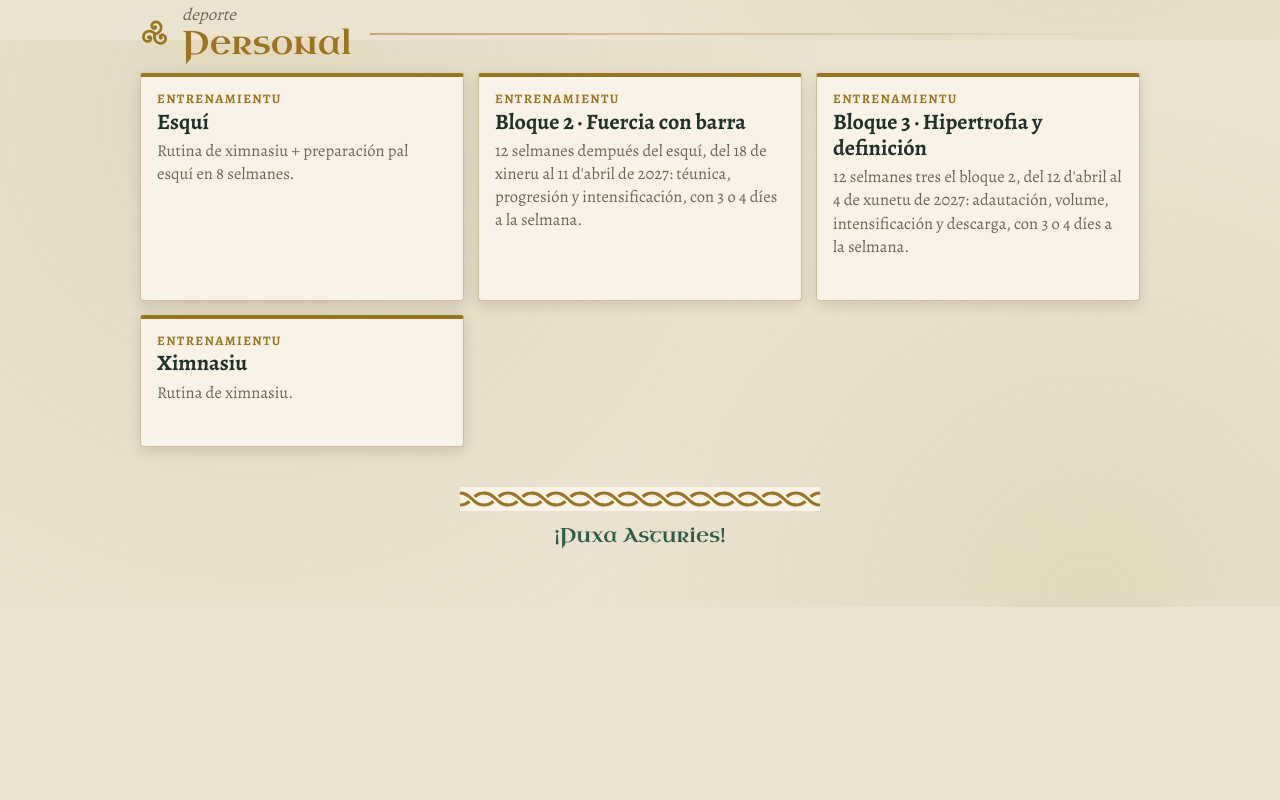
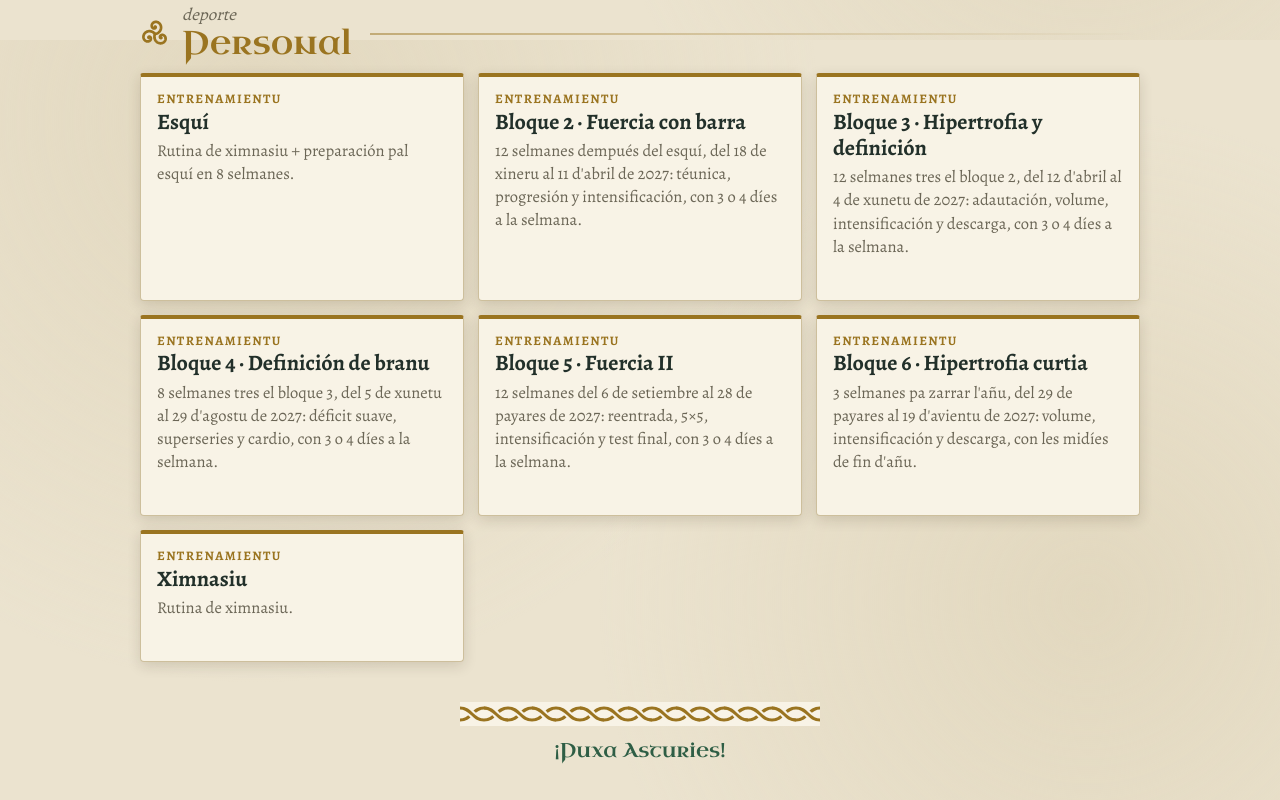
Before and after one commit to profesorqueipo-rgb/profesorqueipo-rgb.github.io, a plain HTML site: page index.html in a window 1280 px wide. Shown: the part 1560-2360 px from the top of the page. Before the commit the page ends 2167 px from the top, so only its background shows below. Drawn offline with Linux system fonts and the light colour scheme.

Commit message:
Portada: bloques 4, 5 y 6 de ximnasiu (plan anual completo)
Co-Authored-By: Claude Opus 5.5 <noreply@anthropic.com>

```diff
--- a/index.html
+++ b/index.html
@@ -202,6 +202,9 @@ footer .lema{font-family:var(--f-title);font-size:20px;color:var(--green)}
     <li><div class="repo" data-repo="esqui"><span class="tipo">entrenamientu</span><a class="abrir" href="/esqui/">Esquí</a><p class="desc">Rutina de ximnasiu + preparación pal esquí en 8 selmanes.</p><div class="pie-repo"><span class="fecha"></span><a class="codigo" hidden>códigu</a></div></div></li>
     <li><div class="repo" data-repo="gimnasio_bloque_2_fuerza"><span class="tipo">entrenamientu</span><a class="abrir" href="/gimnasio_bloque_2_fuerza/plan_bloque2_fuerza.html">Bloque 2 · Fuercia con barra</a><p class="desc">12 selmanes dempués del esquí, del 18 de xineru al 11 d'abril de 2027: téunica, progresión y intensificación, con 3 o 4 díes a la selmana.</p><div class="pie-repo"><span class="fecha"></span><a class="codigo" hidden>códigu</a></div></div></li>
     <li><div class="repo" data-repo="gimnasio_bloque_3_hipertrofia"><span class="tipo">entrenamientu</span><a class="abrir" href="/gimnasio_bloque_3_hipertrofia/plan_bloque3_hipertrofia.html">Bloque 3 · Hipertrofia y definición</a><p class="desc">12 selmanes tres el bloque 2, del 12 d'abril al 4 de xunetu de 2027: adautación, volume, intensificación y descarga, con 3 o 4 díes a la selmana.</p><div class="pie-repo"><span class="fecha"></span><a class="codigo" hidden>códigu</a></div></div></li>
+    <li><div class="repo" data-repo="gimnasio_bloque_4_definicion"><span class="tipo">entrenamientu</span><a class="abrir" href="/gimnasio_bloque_4_definicion/">Bloque 4 · Definición de branu</a><p class="desc">8 selmanes tres el bloque 3, del 5 de xunetu al 29 d'agostu de 2027: déficit suave, superseries y cardio, con 3 o 4 díes a la selmana.</p><div class="pie-repo"><span class="fecha"></span><a class="codigo" hidden>códigu</a></div></div></li>
+    <li><div class="repo" data-repo="gimnasio_bloque_5_fuerza2"><span class="tipo">entrenamientu</span><a class="abrir" href="/gimnasio_bloque_5_fuerza2/">Bloque 5 · Fuercia II</a><p class="desc">12 selmanes del 6 de setiembre al 28 de payares de 2027: reentrada, 5×5, intensificación y test final, con 3 o 4 díes a la selmana.</p><div class="pie-repo"><span class="fecha"></span><a class="codigo" hidden>códigu</a></div></div></li>
+    <li><div class="repo" data-repo="gimnasio_bloque_6_hipertrofia_corta"><span class="tipo">entrenamientu</span><a class="abrir" href="/gimnasio_bloque_6_hipertrofia_corta/">Bloque 6 · Hipertrofia curtia</a><p class="desc">3 selmanes pa zarrar l'añu, del 29 de payares al 19 d'avientu de 2027: volume, intensificación y descarga, con les midíes de fin d'añu.</p><div class="pie-repo"><span class="fecha"></span><a class="codigo" hidden>códigu</a></div></div></li>
     <li><div class="repo" data-repo="gimnasio"><span class="tipo">entrenamientu</span><a class="abrir" href="/gimnasio/">Ximnasiu</a><p class="desc">Rutina de ximnasiu.</p><div class="pie-repo"><span class="fecha"></span><a class="codigo" hidden>códigu</a></div></div></li>
   </ul>
 </section>
```
